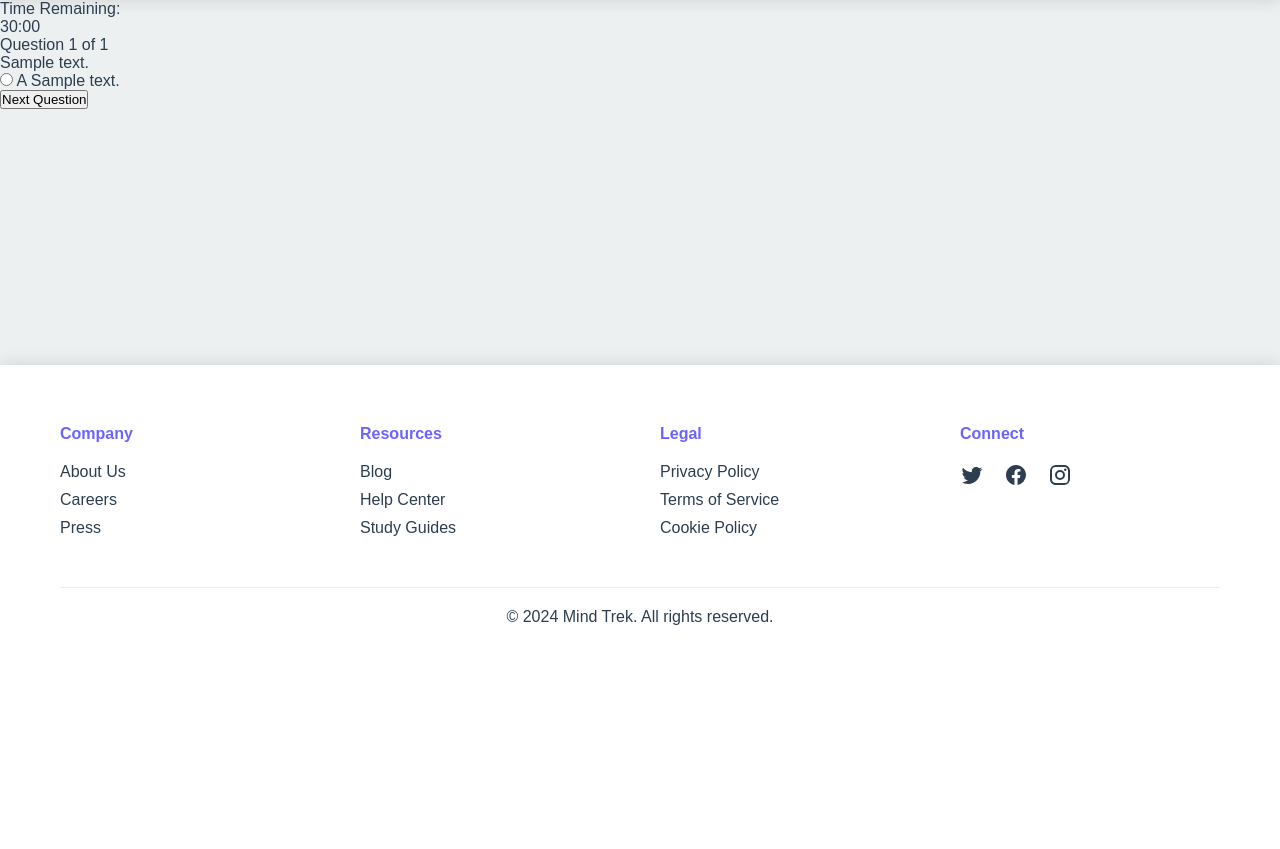
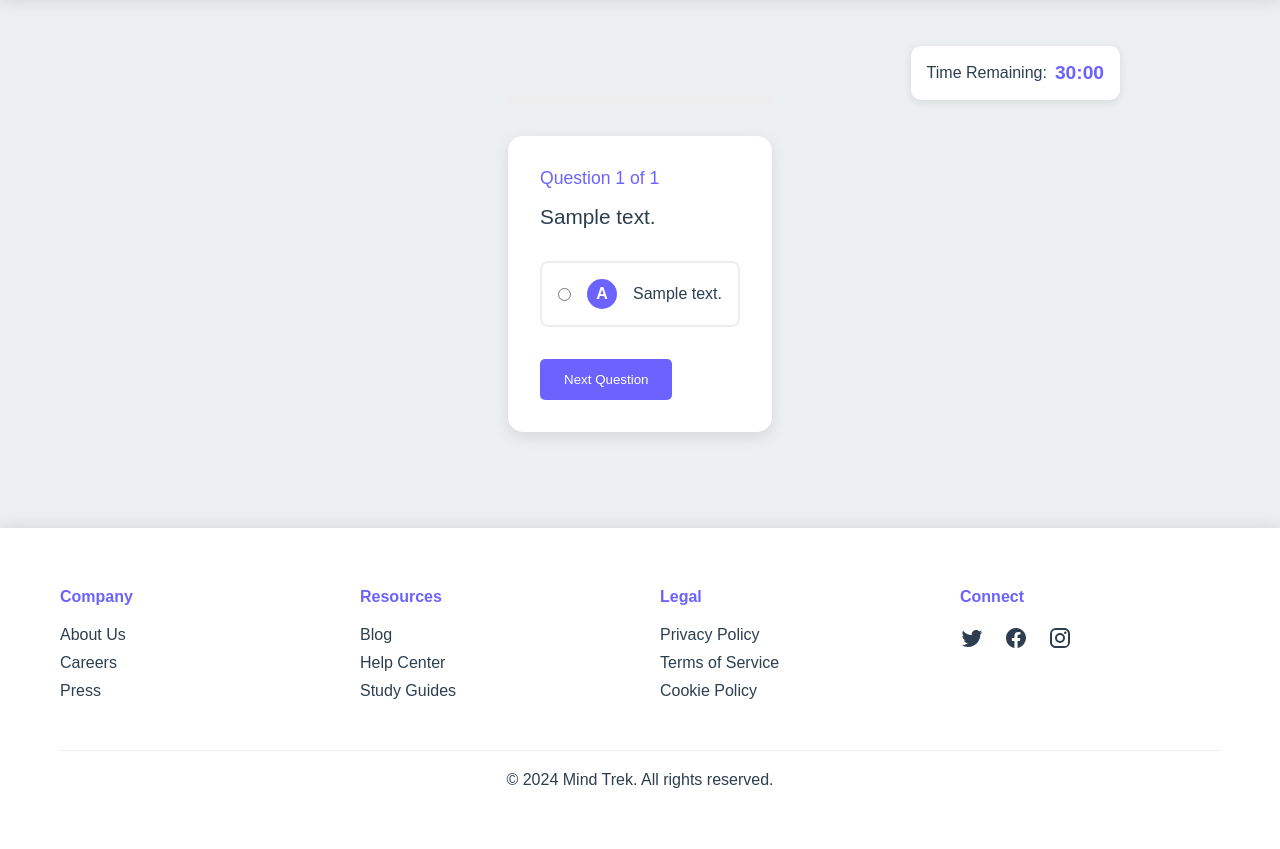
Before and after one commit to krmohammed/Mind-Trek, a Django app: template quiz/templates/quiz/take_quiz.html in a window 1280 px wide. Shown: the part 114-963 px from the top of the page. Before the commit the page ends 739 px from the top, so only its background shows below. Run offline with Django 5.2, Linux system fonts and the light colour scheme; tables that the repository leaves empty hold one stand-in row (values such as "Sample post"); the template is opened without the code that fills it: values that come from a table or form of the project are taken from there, most other values are stand-ins (such as "Sample title", 1, 10 or a date in 2020).

Commit message:
style: custom styling for quiz templates

```diff
--- a/static/css/general.css
+++ b/static/css/general.css
@@ -56,3 +56,19 @@
       transform: translateY(-100vh) rotate(360deg);
     }
   }
+
+  @keyframes fadeIn {
+    from { opacity: 0; }
+    to { opacity: 1; }
+  }
+
+  @keyframes slideUp {
+    from {
+      opacity: 0;
+      transform: translateY(20px);
+    }
+    to {
+      opacity: 1;
+      transform: translateY(0);
+    }
+  }
--- /dev/null
+++ b/static/css/take_quiz.css
@@ -0,0 +1,158 @@
+.quiz-container {
+    max-width: 1200px;
+    margin: 2rem auto;
+    padding: 2rem;
+  }
+
+  .timer-container {
+    position: fixed;
+    top: 10rem;
+    right: 10rem;
+    background: white;
+    padding: 1rem;
+    border-radius: 10px;
+    box-shadow: 0 2px 10px rgba(0,0,0,0.1);
+    display: flex;
+    align-items: center;
+    gap: 0.5rem;
+    z-index: 100;
+  }
+
+  .timer {
+    font-size: 1.2rem;
+    font-weight: bold;
+    color: var(--primary);
+  }
+
+  .progress-bar {
+    width: 100%;
+    height: 8px;
+    background: #eee;
+    border-radius: 4px;
+    margin: 2rem 0;
+    overflow: hidden;
+  }
+
+  .progress {
+    height: 100%;
+    background: var(--primary);
+    width: 0%;
+    transition: width 0.3s ease;
+  }
+
+  .question-card {
+    background: white;
+    padding: 2rem;
+    border-radius: 15px;
+    box-shadow: 0 5px 15px rgba(0,0,0,0.1);
+    margin-bottom: 2rem;
+    animation: slideIn 0.5s ease;
+  }
+
+  .question-number {
+    color: var(--primary);
+    font-size: 1.1rem;
+    margin-bottom: 1rem;
+  }
+
+  .question-text {
+    font-size: 1.3rem;
+    margin-bottom: 2rem;
+  }
+
+  .options-container {
+    display: grid;
+    gap: 1rem;
+  }
+
+  .option {
+    padding: 1rem;
+    border: 2px solid #eee;
+    border-radius: 8px;
+    cursor: pointer;
+    transition: all 0.3s ease;
+    display: flex;
+    align-items: center;
+    gap: 1rem;
+  }
+
+  nput[type="radio"] {
+    visibility: hidden;
+  }
+
+  .option:hover {
+    border-color: var(--primary);
+    background: #f8f8ff;
+  }
+
+  .option.selected {
+    border-color: var(--primary);
+    background: #f0f0ff;
+  }
+
+  .option-letter {
+    background: var(--primary);
+    color: white;
+    width: 30px;
+    height: 30px;
+    border-radius: 50%;
+    display: flex;
+    align-items: center;
+    justify-content: center;
+    font-weight: bold;
+  }
+
+  .navigation-buttons {
+    display: flex;
+    justify-content: space-between;
+    margin-top: 2rem;
+  }
+
+  .nav-btn {
+    padding: 0.8rem 1.5rem;
+    border: none;
+    border-radius: 5px;
+    cursor: pointer;
+    font-weight: 500;
+    transition: all 0.3s ease;
+  }
+
+  .next-btn {
+    background: var(--primary);
+    color: white;
+  }
+
+  .next-btn:hover {
+    background: #5651d8;
+  }
+
+  .submit-btn {
+    background: var(--secondary);
+    color: white;
+  }
+
+  .submit-btn:hover {
+    background: #3d8b40;
+  }
+
+  @keyframes slideIn {
+    from {
+      opacity: 0;
+      transform: translateX(-20px);
+    }
+    to {
+      opacity: 1;
+      transform: translateX(0);
+    }
+  }
+
+  .warning-time {
+    color: #dc3545;
+    animation: pulse 1s infinite;
+  }
+
+  @keyframes pulse {
+    0% { transform: scale(1); }
+    50% { transform: scale(1.05); }
+    100% { transform: scale(1); }
+  }
```
Also changed, not shown: static/css/quiz-details.css (added, +122 -0 lines), static/css/quiz-summary.css (added, +152 -0 lines), static/css/quizzes.css (+10 -0 lines).
